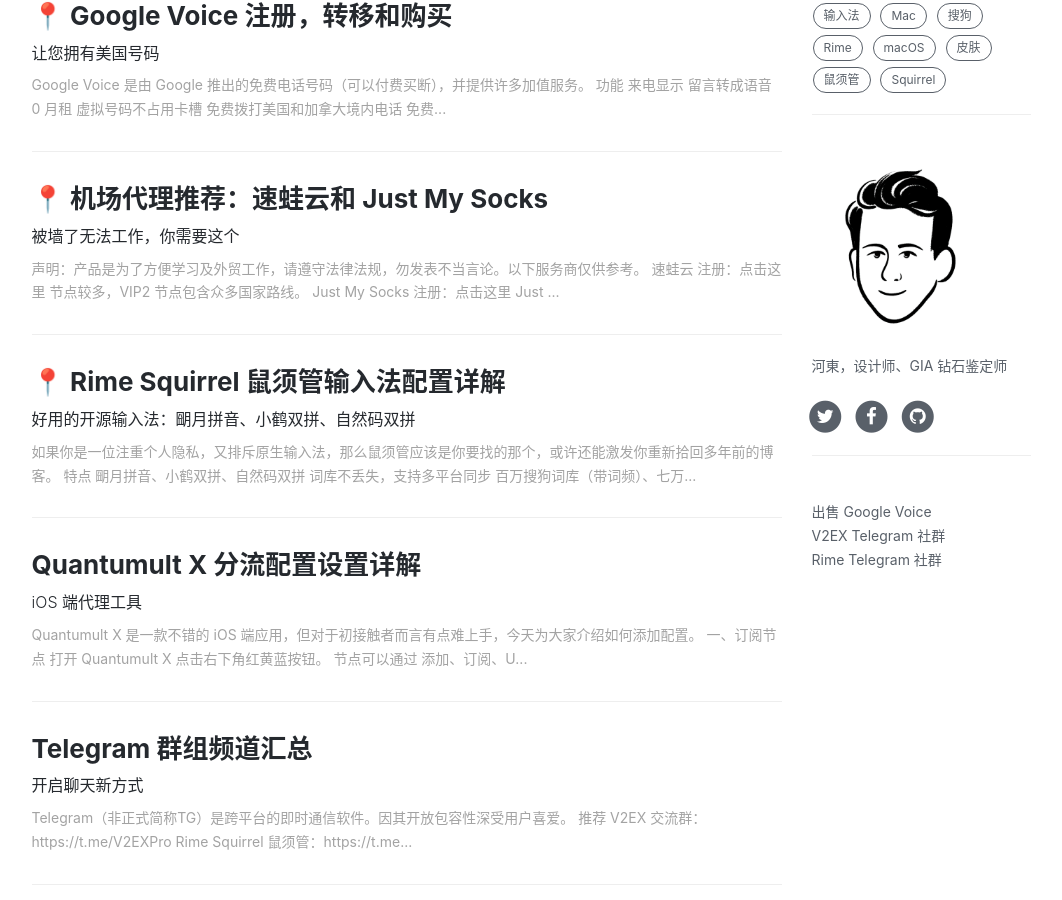
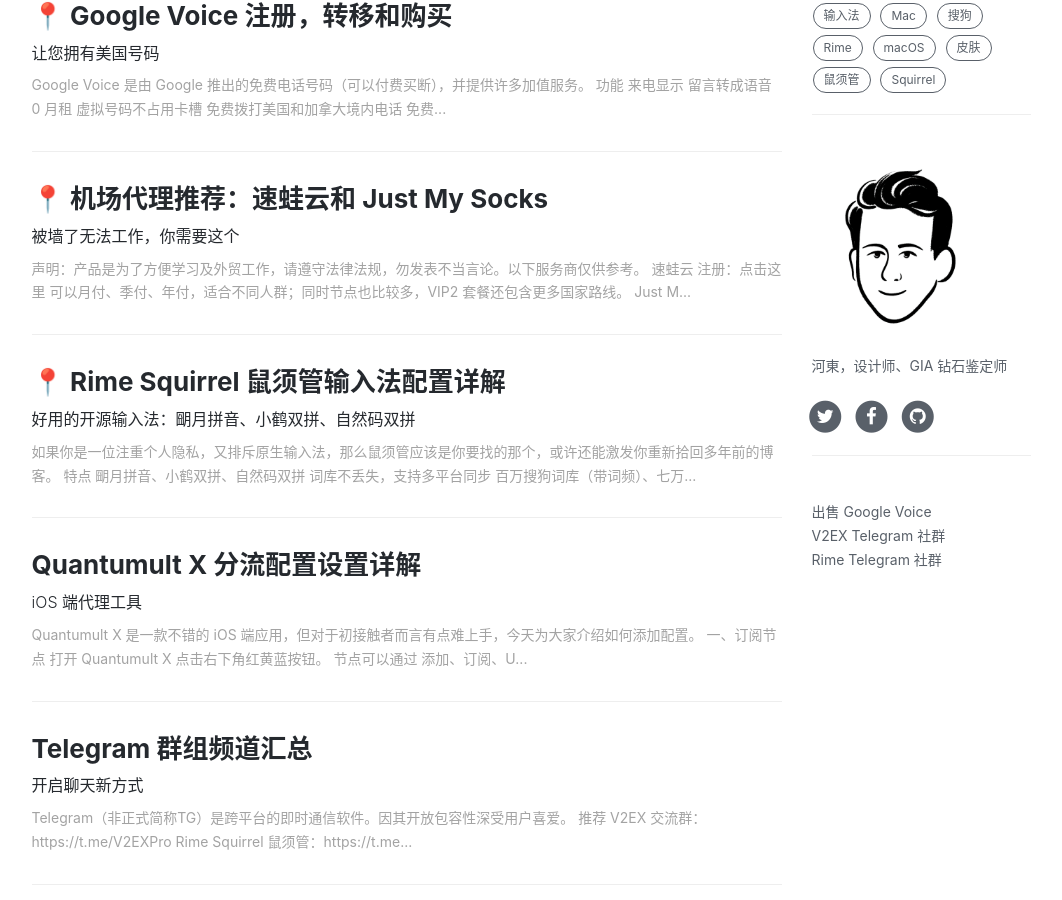
Before and after one commit to ssnhd/ssnhd.github.io, a Jekyll site: the page built from index.html, in a window 1280 px wide and 900 px high, scrolled down 469 px. Shown: the whole window, without its empty margins (136-1198 px from the left). Built offline with Jekyll 4.4.1, drawn with Linux system fonts in a browser that asks for light colours; nearby versions of some CDN libraries; the list of posts is cut into pages by our own code; comment, search, counter and statistics services are not loaded.

Commit message:
Update 2022-1-26-server.md

```diff
--- a/_posts/2022-1-26-server.md
+++ b/_posts/2022-1-26-server.md
@@ -23,7 +23,7 @@
 
 **注册：[点击这里](https://i.sw15.icu/Ecfr)**
 
-节点较多，VIP2 节点包含众多国家路线。
+可以月付、季付、年付，适合不同人群；同时节点也比较多，VIP2 套餐还包含更多国家路线。
 
 ![](https://i.imgur.com/x6mBdCq.png)
 
```
